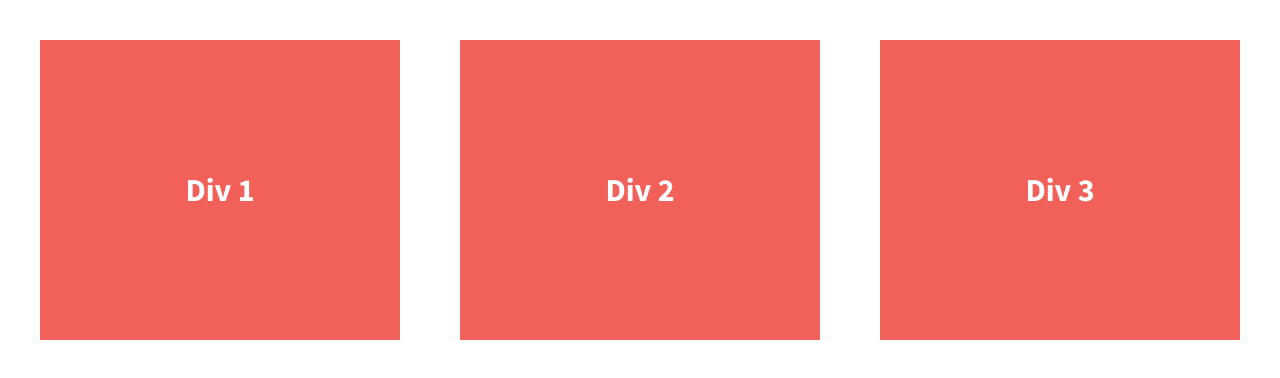
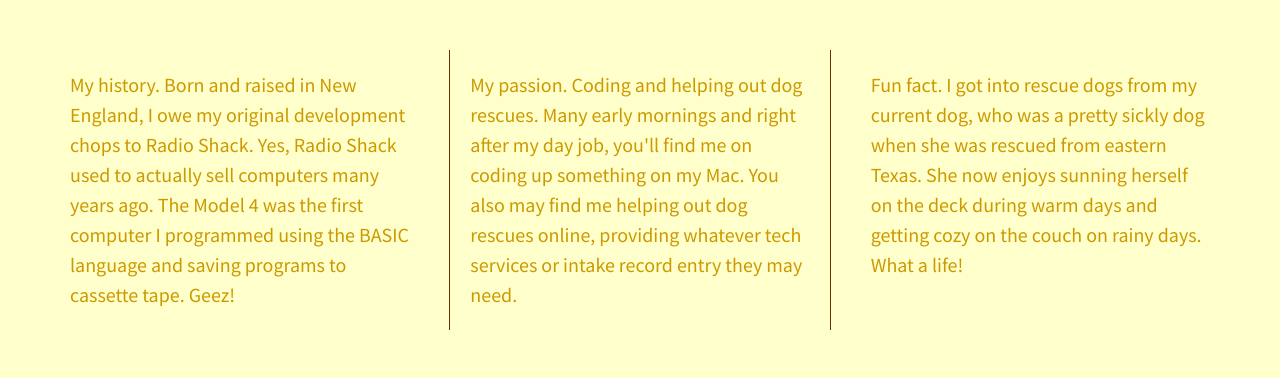
Before and after one commit to greg-g-dev/my-first-repo, a plain HTML site: page 07.01-206-divs-flexbox-project/index.html in a window 1280 px wide. Drawn offline with nearby package versions, Linux system fonts and the light colour scheme.

Commit message:
Added my own text and colors for 07-01-206 divs flexbox project

```diff
--- a/07.01-206-divs-flexbox-project/css/main.css
+++ b/07.01-206-divs-flexbox-project/css/main.css
@@ -106,6 +106,7 @@ body {
   padding: 2em;
   font-size: 1.25em;
   height: 100%;
+  background-color: #ffffcc;
 }
 
 .wrapper {
@@ -117,15 +118,23 @@ body {
 
 .div-1, .div-2, .div-3 {
   /*give the divs a width of 30%, add display:flex, set justify-content and align-items to center*/
-  align-items: center;
-  color: #fff;
+  align-items: flex-start;
+  color: #cc9900;
   display: flex;
   line-height: 1.5em;
-  font-size: 1.6em;
-  background-color: #f16059;
-  height: 300px;
+  font-size: 1em;
+  font-weight: normal;
+
+  height: auto;
+  padding: 20px 20px;
+  margin: 10px;
   justify-content: center;
   width: 30%;
+}
+
+.div-2 {
+  border-left: 1px solid #663300;
+  border-right: 1px solid #663300;
 }
 
 
--- a/07.01-206-divs-flexbox-project/index.html
+++ b/07.01-206-divs-flexbox-project/index.html
@@ -23,13 +23,13 @@
 
         <section class="wrapper">
             <div class="div-1">
-                Div 1
+                My history. Born and raised in New England, I owe my original development chops to Radio Shack. Yes, Radio Shack used to actually sell computers many years ago. The Model 4 was the first computer I programmed using the BASIC language and saving programs to cassette tape. Geez!
             </div>
             <div class="div-2">
-                Div 2
+                My passion. Coding and helping out dog rescues. Many early mornings and right after my day job,  you'll find me on coding up something on my Mac. You also may find me helping out dog rescues online, providing whatever tech services or intake record entry they may need.
             </div>
             <div class="div-3">
-                Div 3
+                Fun fact. I got into rescue dogs from my current dog, who was a pretty sickly dog when she was rescued from eastern Texas. She now enjoys sunning herself on the deck during warm days and getting cozy on the couch on rainy days. What a life!
             </div>
         </section>
 
```
